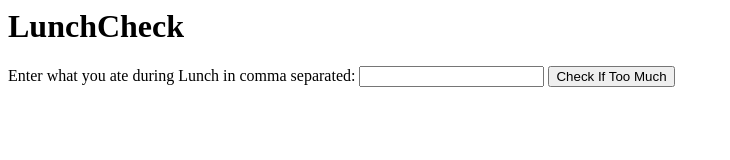
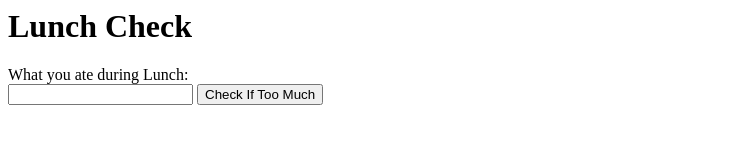
Before and after one commit to rahuldey28/angjs-assign1, a plain HTML site: page index.html in a window 1280 px wide. Shown: the whole page, without its empty margins (0-730 px from the left). Drawn offline with Linux system fonts and the light colour scheme.

Commit message:
MyLunchApp

```diff
--- a/index.html
+++ b/index.html
@@ -5,9 +5,10 @@
   <script src="app.js"></script>
 </head>
 <body ng-controller="LunchCheckController">
-  <h1>LunchCheck</h1>
+  <h1>Lunch Check</h1>
 <div>
-  Enter what you ate during Lunch in comma separated:
+  What you ate during Lunch:
+  <br>
   <input type="text"   ng-model="DietList" >
 
   <button ng-click="displayMsg()">Check If Too Much</button>
```
